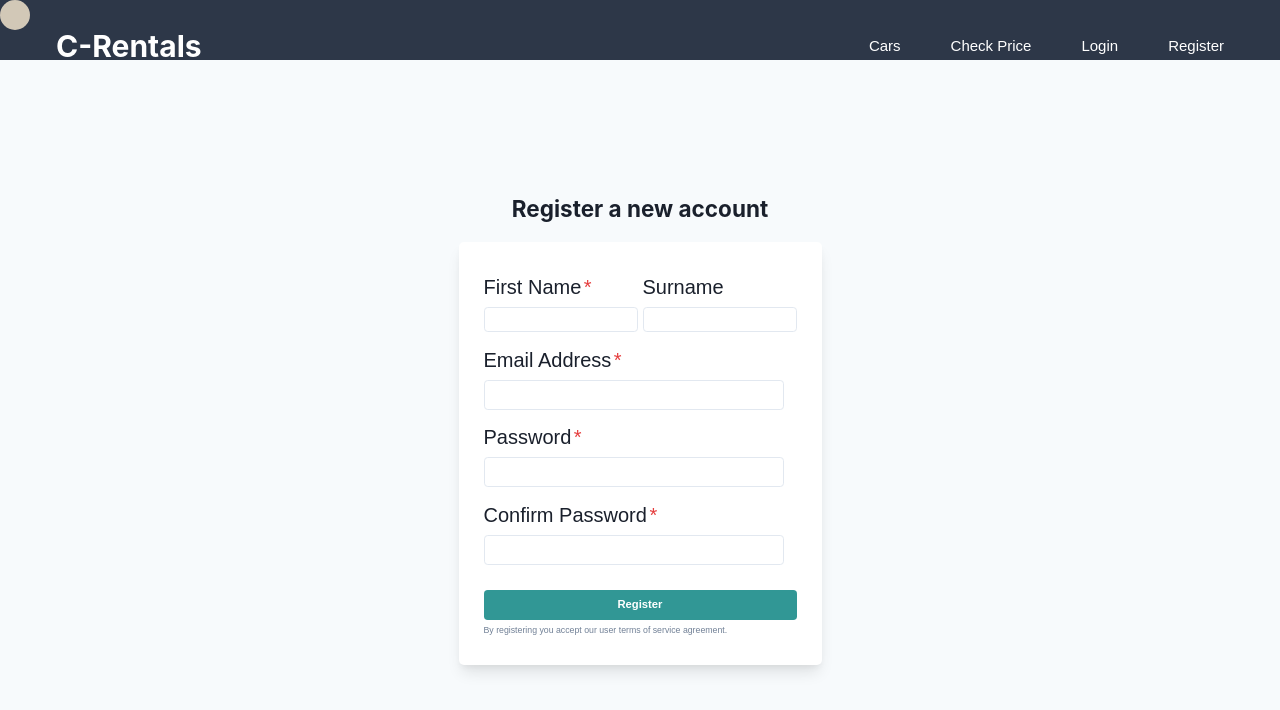
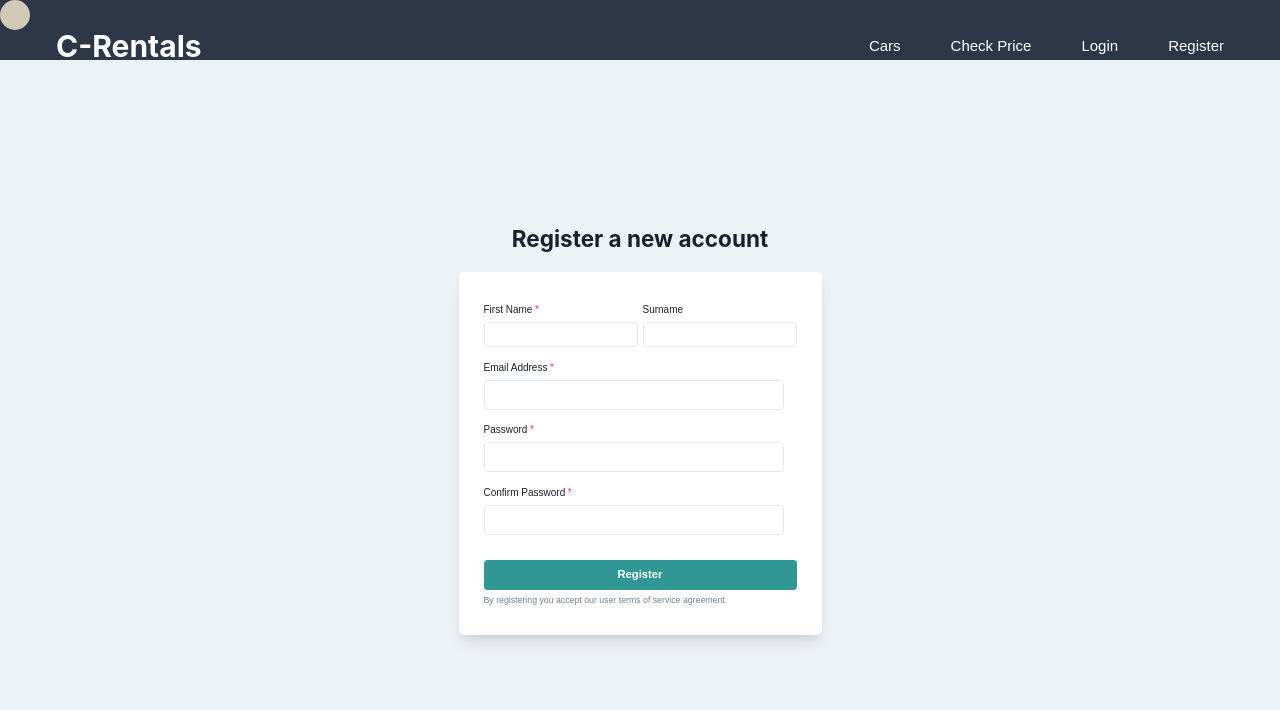
Before and after one commit to kyriakosgeorgiades/FrontEndFlask, a React (Create React App) app: page /register in a window 1280 px wide. Shown: the top 710 px of the page. Built offline with nearby package versions, Linux system fonts and the light colour scheme; a web font is replaced by a local one.

Commit message:
Added context to store user session information

```diff
--- /dev/null
+++ b/src/contexts/user.js
@@ -0,0 +1,5 @@
+import React from 'react';
+
+const UserContext = React.createContext();
+
+export default UserContext;
--- a/src/routes/Login/index.jsx
+++ b/src/routes/Login/index.jsx
@@ -1,41 +1,64 @@
-import React, { useState } from "react";
-import { Link } from 'react-router-dom';
-import Navigation from '../../components/Navigation';
-import { Flex, Input, Button, Box, Stack, Text, Heading, FormControl, FormLabel, useColorModeValue } from '@chakra-ui/react';
+import React from "react";
+import { Navigate, Link } from 'react-router-dom';
+import { Flex, Input, Button, Box, Stack, Text, Heading, FormControl, FormLabel } from '@chakra-ui/react';
 import './style.scss';
 
-export default function Login() {
-  const [email, setEmail] = useState('');
-  const [password, setPassword] = useState('');
+import Navigation from '../../components/Navigation';
 
-  const handleSubmit = event => {
-    event.preventDefault();
-    alert(`Email: ${email} & Password: ${password}`);
+import UserContext from '../../contexts/user';
+
+class Login extends React.Component {
+  constructor(props) {
+    super(props);
+    this.state = {
+      email: undefined,
+      password: undefined,
+      redirect: null
     };
+    this.login = this.login.bind(this);
+  }
+
+  static contextType = UserContext;
+
+  login() {
+    alert(`Email: ${this.state.email} & Password: ${this.state.password}`);
+    let user = JSON.parse(`{ "user": [{ "email":"${this.state.email}" , "password":"${this.state.password}" }] }`);
+    console.log(user);
+    this.context.login(user);
+    this.setState({ redirect: '/' });
+  };
+
+  render() {
+
+    if (this.state.redirect) {
+      return <Navigate to={this.state.redirect} />
+    }
+
+    console.log(this.context.user);
 
     return (
       <>
-      <Box bg={useColorModeValue('gray.700', 'gray.700')} h="7.5vh" pos="relative">
+        <Box bg="gray.700" h="7.5vh" pos="relative">
           <Navigation />
         </Box>
 
-      <Flex minH={'92.5vh'} align={'center'} justify={'center'} bg={useColorModeValue('gray.50', 'gray.800')}>
+        <Flex minH={'92.5vh'} align={'center'} justify={'center'} bg="gray.100">
           <Stack>
             <Stack align={'center'}>
               <Heading mb='15px'>Sign In</Heading>
             </Stack>
-          <Box rounded={'lg'} bg={useColorModeValue('white', 'gray.700')} boxShadow={'lg'} p={10}>
+            <Box rounded={'lg'} bg="white" boxShadow={'lg'} p={10}>
               <Stack spacing={4}>
 
-              <form className="w__login" onSubmit={handleSubmit}>
+                <form className="w__login" onSubmit={this.login}>
                   <FormControl isRequired>
-                  <FormLabel className="w__login-label" fontSize={20} htmlFor='email'>Email</FormLabel>
-                  <Input w='300px' size='lg' id='email' type='email' onChange={event => setEmail(event.currentTarget.value)}/>
+                    <FormLabel className="w__login-label" htmlFor='email'>Email</FormLabel>
+                    <Input w='300px' size='lg' id='email' type='email' onChange={event => this.setState({ email: event.currentTarget.value })} />
                   </FormControl>
 
                   <FormControl isRequired>
-                  <FormLabel mt={5} className="w__login-label" fontSize={20} htmlFor='password'>Password</FormLabel>
-                  <Input w='300px' size='lg' id='password' type='password' onChange={event => setPassword(event.currentTarget.value)}/>
+                    <FormLabel mt={5} className="w__login-label" htmlFor='password'>Password</FormLabel>
+                    <Input w='300px' size='lg' id='password' type='password' onChange={event => this.setState({ password: event.currentTarget.value })} />
                   </FormControl>
 
                   <Stack spacing={10}>
@@ -56,3 +79,6 @@ export default function Login() {
       </>
     );
   }
+}
+
+export default Login;
--- a/src/routes/Login/style.scss
+++ b/src/routes/Login/style.scss
@@ -4,10 +4,7 @@ body {background-color: gray.50;}
     padding: 5px 0;
     margin: 0 auto;
 
-    /*
     &-label {
-        text-align: center;
+        font-size: 20px;
     }
-    */
-
 }
--- a/src/routes/Register/index.jsx
+++ b/src/routes/Register/index.jsx
@@ -1,86 +1,117 @@
-import React, { useState } from "react";
-import Navigation from '../../components/Navigation';
-import { Flex, Input, Button, Box, Stack, HStack, Heading, FormControl, FormLabel, FormHelperText, useColorModeValue, FormErrorMessage } from '@chakra-ui/react';
+import React from "react";
+import { Navigate } from 'react-router-dom';
+import { Flex, Input, Button, Box, Stack, HStack, Heading, FormControl, FormLabel, FormHelperText, FormErrorMessage } from '@chakra-ui/react';
 import './style.scss';
 
-export default function Register() {
-  const [forename, setForename] = useState("");
-  const [surname, setSurname] = useState("");
-  const [email, setEmail] = useState("");
-  const [password, setPassword] = useState("");
-  const [confirm_password, setConfirmPassword] = useState("");
+import Navigation from '../../components/Navigation';
 
-  const handleSubmit = event => {
-    event.preventDefault();
-    if (password === confirm_password) {
-      alert(`Forename: ${forename} & Surname: ${surname} & Email: ${email} & Password: ${password} & Confirm: ${confirm_password}`);
+import UserContext from '../../contexts/user';
+
+class Register extends React.Component {
+  constructor(props) {
+    super(props);
+    this.state = {
+      forename: undefined,
+      surname: undefined,
+      email: undefined,
+      password: null,
+      confirm_password: null,
+      redirect: null
+    };
+    this.register = this.register.bind(this);
+  }
+
+  static contextType = UserContext;
+
+  register() {
+    if (this.state.password === this.state.confirm_password) {
+      alert(`Forename: ${this.state.forename} & Surname: ${this.state.surname} & Email: ${this.state.email} & Password: ${this.state.password} & Confirm: ${this.state.confirm_password}`);
+      //let user = JSON.parse(`{ "user": [{ "forename":"${this.state.forename}" , "surname":"${this.state.surname}" , "email":"${this.state.email}" , "password":"${this.state.password}" }] }`)
+      let user = JSON.parse(`{ "user": [{ "email":"${this.state.email}" , "password":"${this.state.password}" }] }`);
+      console.log(user);
+      this.context.login(user);
+      this.setState({ redirect: '/' });
     } else {
       alert('Passwords must match.');
     }
   };
 
-  function displayError() {
-    if (!(password === confirm_password)) {
+  render() {
+
+    if (this.state.redirect) {
+      return <Navigate to={this.state.redirect} />
+    }
+
+    console.log(this.context.user);
+
+    function displayError(password, confirm) {
+      if (!(password === '')) {
+        if (!(password === confirm)) {
           return (
+            <>
               <FormErrorMessage fontSize={14}>Passwords must match.</FormErrorMessage>
+            </>
           )
         } else {
-      return <br/>
+          return <br />
+        }
+      } else {
+        return <br />
       }
     }
 
     return (
       <>
-      <Box bg={useColorModeValue('gray.700', 'gray.700')} h="7.5vh" pos="relative">
+        <Box bg="gray.700" h="7.5vh" pos="relative">
           <Navigation />
         </Box>
 
-      <Flex minH={'92.5vh'} align={'center'} justify={'center'} bg={useColorModeValue('gray.50', 'gray.800')}>
+        <Flex minH={'92.5vh'} align={'center'} justify={'center'} bg="gray.100">
           <Stack>
             <Stack align={'center'}>
               <Heading mb='15px'>Register a new account</Heading>
             </Stack>
-          <Box rounded={'lg'} bg={useColorModeValue('white', 'gray.700')} boxShadow={'lg'} p={10}>
+            <Box rounded={'lg'} bg="white" boxShadow={'lg'} p={10}>
               <Stack spacing={4}>
 
-              <form className="w__login" onSubmit={handleSubmit}>
+                <form className="w__login" onSubmit={this.register}>
 
                   <HStack>
                     <Box>
                       <FormControl id="firstName" isRequired>
-                      <FormLabel className="w__login-label" fontSize={20}>First Name</FormLabel>
-                      <Input type="text" onChange={event => setForename(event.currentTarget.value)} />
+                        <FormLabel className="w__login-label">First Name</FormLabel>
+                        <Input type="text" onChange={event => this.setState({ forename: event.currentTarget.value })} />
                       </FormControl>
                     </Box>
                     <Box>
                       <FormControl id="lastName">
-                      <FormLabel className="w__login-label" fontSize={20}>Surname</FormLabel>
-                      <Input type="text" onChange={event => setSurname(event.currentTarget.value)} />
+                        <FormLabel className="w__login-label">Surname</FormLabel>
+                        <Input type="text" onChange={event => this.setState({ surname: event.currentTarget.value })} />
                       </FormControl>
                     </Box>
                   </HStack>
 
                   <FormControl isRequired>
-                  <FormLabel mt={5} className="w__login-label" fontSize={20} htmlFor='email'>Email Address</FormLabel>
-                  <Input w='300px' size='lg' id='email' type='email' onChange={event => setEmail(event.currentTarget.value)} />
+                    <FormLabel mt={5} className="w__login-label" htmlFor='email'>Email Address</FormLabel>
+                    <Input w='300px' size='lg' id='email' type='email' onChange={event => this.setState({ email: event.currentTarget.value })} />
                   </FormControl>
 
                   <FormControl isRequired>
-                  <FormLabel mt={5} className="w__login-label" fontSize={20} htmlFor='password'>Password</FormLabel>
-                  <Input w='300px' size='lg' id='password' type='password' onChange={event => setPassword(event.currentTarget.value)} />
+                    <FormLabel mt={5} className="w__login-label" htmlFor='password'>Password</FormLabel>
+                    <Input w='300px' size='lg' id='password' type='password' onChange={event => this.setState({ password: event.currentTarget.value })} />
                   </FormControl>
 
-                <FormControl isRequired isInvalid={!(password === confirm_password)}>
-                  <FormLabel mt={5} className="w__login-label" fontSize={20} htmlFor='confirm_password'>Confirm Password</FormLabel>
-                  <Input w='300px' size='lg' id='confirm_password' type='password' onChange={event => setConfirmPassword(event.currentTarget.value)} />
-                  {displayError()}
+                  <FormControl isRequired isInvalid={!(this.state.password === this.state.confirm_password)}>
+                    <FormLabel mt={5} className="w__login-label">Confirm Password</FormLabel>
+                    <Input w='300px' size='lg' id='confirm_password' type='password' onChange={event => this.setState({ confirm_password: event.currentTarget.value })} />
+                    {displayError(this.state.password, this.state.confirm_password)}
                   </FormControl>
 
                   <Stack spacing={10}>
                     <Button h='30px' mt={10} size='lg' colorScheme='teal' type='submit'>Register</Button>
                   </Stack>
 
-                <FormControl isRequired>
+                  <FormControl>
                     <FormHelperText>By registering you accept our user terms of service agreement.</FormHelperText>
                   </FormControl>
                 </form>
@@ -92,3 +123,6 @@ export default function Register() {
       </>
     );
   }
+}
+
+export default Register;
--- a/src/routes/Register/style.scss
+++ b/src/routes/Register/style.scss
@@ -1,7 +1,10 @@
 body {background-color: gray.50;}
 
-.w__login {
+.w__register {
     padding: 5px 0;
     margin: 0 auto;
 
+    &-label {
+        font-size: 20px;
+    }
 }
```
Also changed, not shown: src/App.js (+40 -3 lines). Lines whose indentation alone changed are shown as unchanged.
